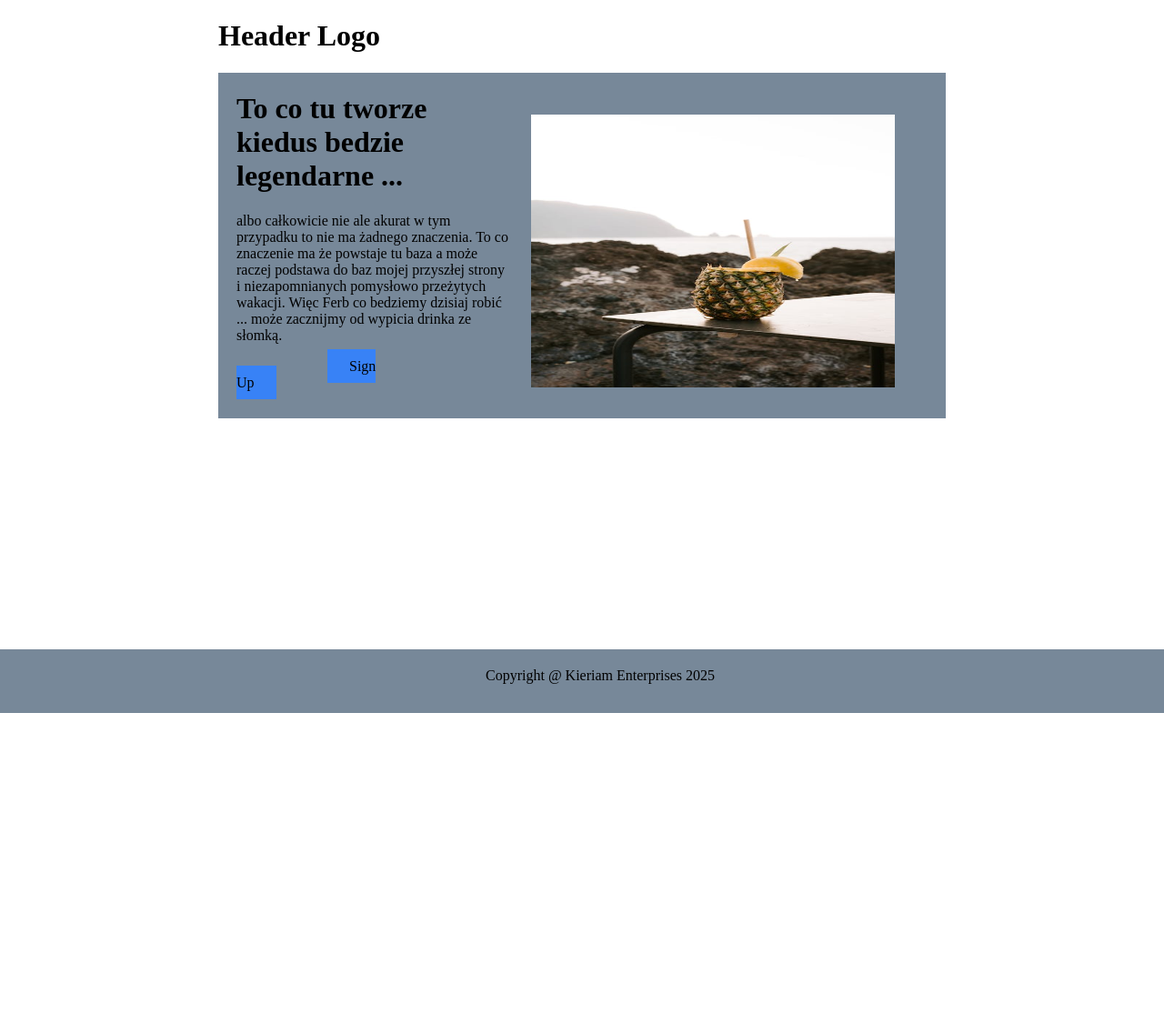
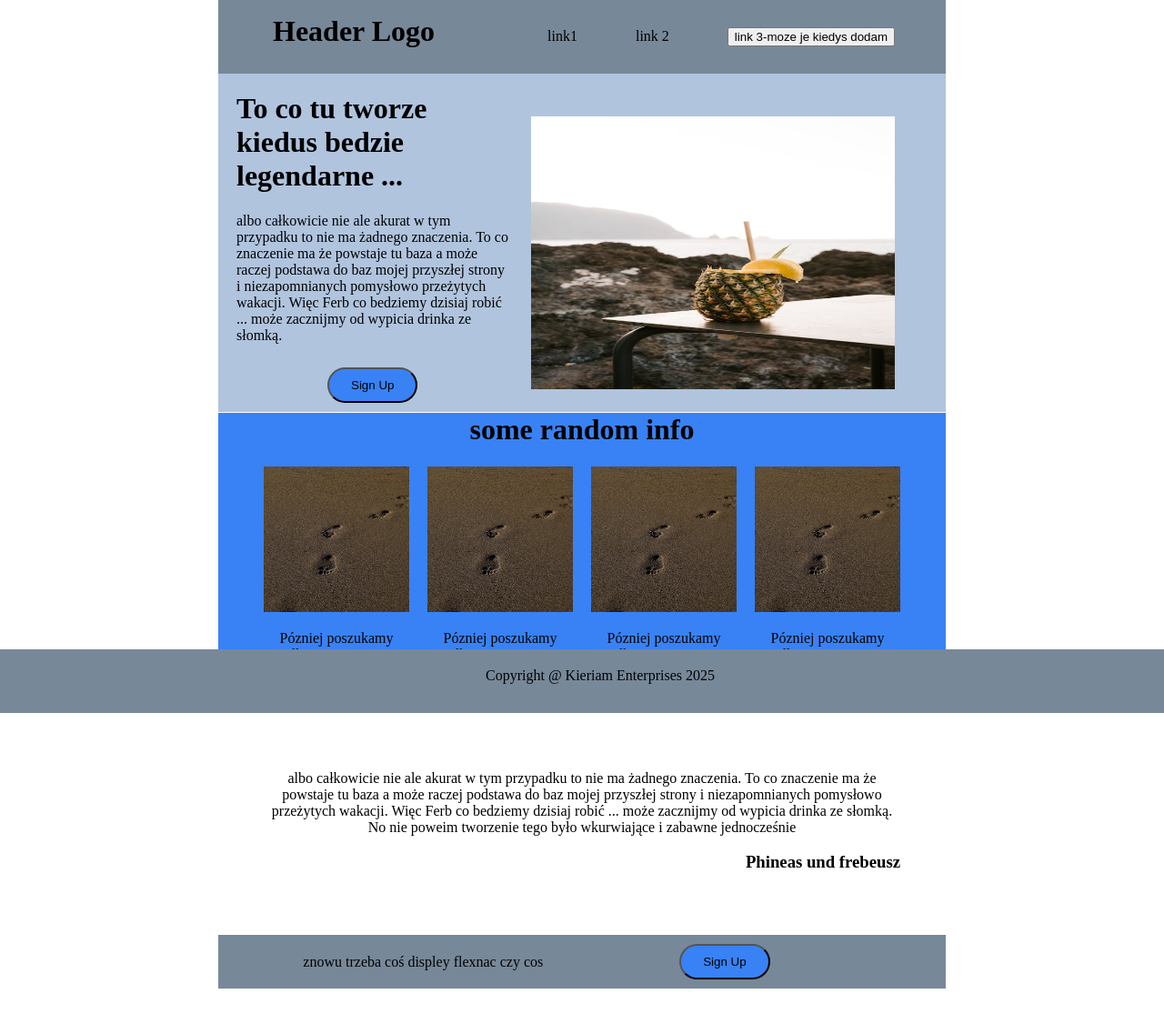
Before and after one commit to kieriam/landing_page, a plain HTML site: page index.html in a window 1280 px wide. Shown: the whole page at 91% size. Before the commit the page ends 800 px from the top, so only its background shows below. Drawn offline with Linux system fonts and the light colour scheme.

Commit message:
zakończenie bazy projektu

```diff
--- a/index.html
+++ b/index.html
@@ -4,20 +4,22 @@
     <meta charset="UTF-8">
     <meta name="viewport" content="width=<device-width>, initial-scale=1.0">
     <title>land</title>
-    <link rel="stylesheet" href="style.css">
+    <link rel="stylesheet" href="./styles/style.css">
 </head>
 <body>
-    <div>
+    <div class="naglowek">
         <haeder>
             <h1>Header Logo</h1>
 
         </haeder>
         <nav>
-
+            <p>link1</p>
+            <p> link 2</p>
+            <button> link 3-moze je kiedys dodam</button>
         </nav>
     </div>
 
-    <div style="background-color: lightslategrey;">
+    <div style="background-color: lightsteelblue;">
 
         <div class="main" id="greetings">
             <h1>To co tu tworze kiedus bedzie legendarne ...</h1>
@@ -27,20 +29,57 @@
                  może zacznijmy od wypicia drinka ze słomką.
             </p>
 
-            <bottom>Sign Up</bottom>
+            <button class="bottom">Sign Up</button>
         </div>
-        <img class="main" src="./ananas.jpeg" alt="napój z ananaskiem" height=300px width="400">
+        <img class="main" src="./images/ananas.jpeg" alt="napój z ananaskiem" height=300px width="400">
     </div>
 
-    <div>
+    <div style="background-color: #3882F6; margin-top: -20px;">
+        <h1 style="text-align: center;">some random info</h1>
+        <div class="images">
+            <div>
+                <img src="./images/stopy.jpeg" alt="Odcisk wielkich stóp" width="160px" height="160px">
+                <p style="max-width: 160px; text-align: center;">
+                    Pózniej poszukamy wielkiej stopy ostatnio była jedna widziana na plaży
+                </p>
+            </div>
+            <div>
+                <img src="./images/stopy.jpeg" alt="Odcisk wielkich stóp" width="160px" height="160px">
+                <p style="max-width: 160px; text-align: center;">
+                    Pózniej poszukamy wielkiej stopy ostatnio była jedna widziana na plaży
+                </p>
+            </div>
+            <div>
+                <img src="./images/stopy.jpeg" alt="Odcisk wielkich stóp" width="160px" height="160px">
+                <p style="max-width: 160px; text-align: center;">
+                    Pózniej poszukamy wielkiej stopy ostatnio była jedna widziana na plaży
+                </p>
+            </div>
+            <div>
+                <img src="./images/stopy.jpeg" alt="Odcisk wielkich stóp" width="160px" height="160px">
+                <p style="max-width: 160px; text-align: center;">
+                    Pózniej poszukamy wielkiej stopy ostatnio była jedna widziana na plaży
+                </p>
+            </div>
+
+        </div>
 
     </div>
 
-    <div>
-
+    <div style="padding: 50px">
+         <p style="text-align: center;">albo całkowicie nie ale akurat w tym przypadku to nie ma żadnego znaczenia.
+                To co znaczenie ma że powstaje tu baza a może raczej podstawa do baz mojej przyszłej strony
+                i niezapomnianych pomysłowo przeżytych wakacji. Więc Ferb co bedziemy dzisiaj robić ...
+                 może zacznijmy od wypicia drinka ze słomką. No nie poweim tworzenie tego było wkurwiające i zabawne jednocześnie
+            </p>
+            <h3 style="text-align: right;">Phineas und frebeusz</h3>
     </div>
 
-    <div>
+    <div class="koniecstrony">
+        <p>znowu trzeba coś displey flexnac czy cos</p>
+        <button class="bottom">Sign Up</button>
+
+
 
     </div>
 
--- a/styles/style.css
+++ b/styles/style.css
@@ -8,11 +8,32 @@ footer p{
     height: 30px;
     padding: 20px;
 }
+footer{
+    position: fixed;
+    bottom: 0;
+}
 
-bottom{
+.naglowek{
+    background-color: lightslategray;
+    position: fixed;
+    top: 0;
+    width: 800px;
+}
+
+.naglowek *{
+    display: inline;
+    margin: 30px;
+}
+
+.naglowek nav{
+ margin-right: auto;
+}
+
+.bottom{
     background-color: #3882F6;
     padding: 10px 24px;
-    margin: 40px 100px;
+    margin: 10px 100px;
+    border-radius: 20px;
 }
 
 .main{
@@ -26,13 +47,33 @@ bottom{
     margin-left: 20px;
     max-width: 300px;
     margin-top: 0px;
-    margin-bottom: 30px;
+    margin-bottom: 0px;
 
 }
 body{
     width: 800px;
-    margin: 0 auto;
+    margin: 80px auto;
 }
+.images{
+    margin-left: auto;
+    margin-right: auto;
+    display:flex;
+    align-items: center;
+    justify-content: center;
+    gap: 20px;
+}
+.koniecstrony {
+   display: flex;
+   align-items: center;
+   justify-content: center;
+   gap: 50px;
+   margin-bottom: 150px;
+   background-color: lightslategray;
+}
+.images div{
+   /* flex: 1;*/
+}
+
 /*{
     border: 2px solid green;
 }
```
Also changed, not shown: images/kawiarenka.jpeg (added), images/koty.jpeg (added), images/malarstwo.jpeg (added).
